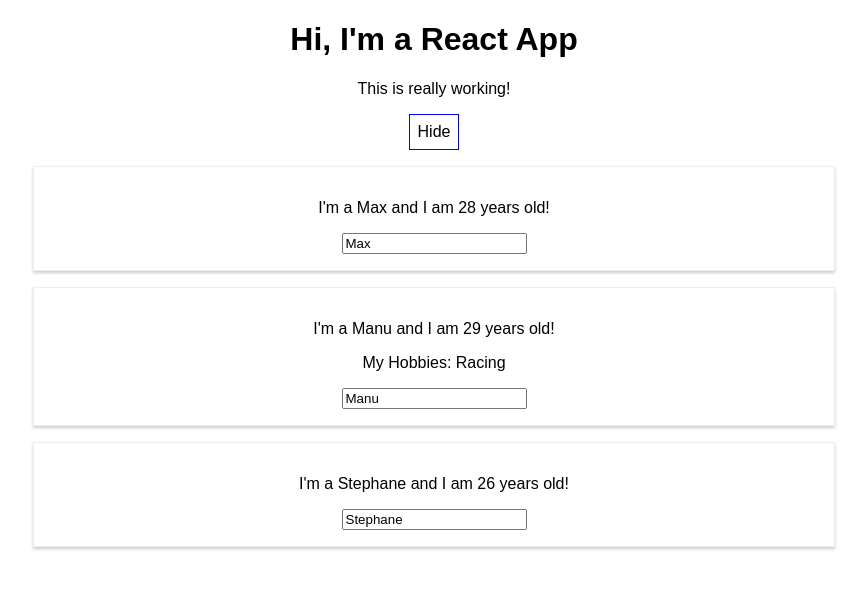
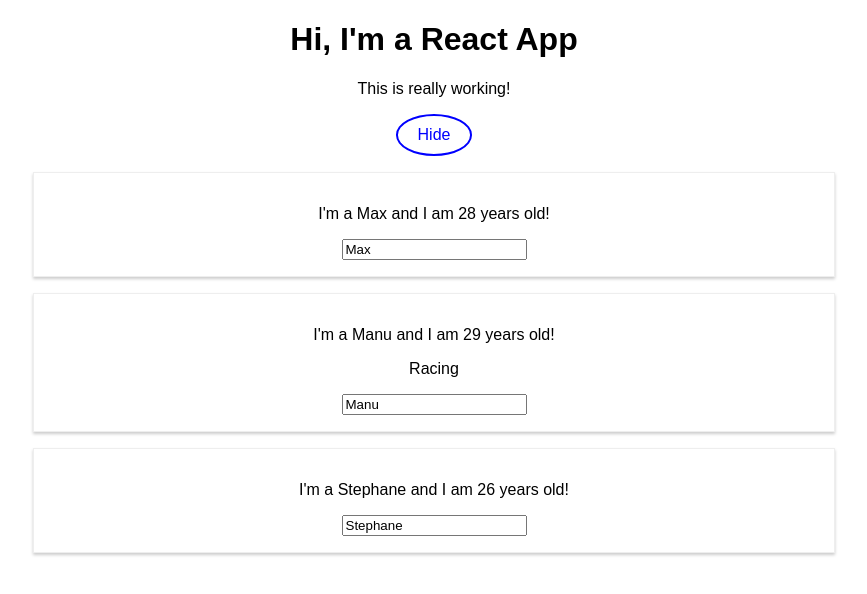
Before and after one commit to Anik7303/react-the-complete-guide, a React (Create React App) app: page / in a window 1280 px wide. Both pictures are taken after a click on the button "Show". Shown: the top 594 px of the page, without its empty margins (206-1073 px from the left). Built offline with nearby package versions, Linux system fonts and the light colour scheme.

Commit message:
before assignment

```diff
--- a/src/App.css
+++ b/src/App.css
@@ -1,3 +1,18 @@
 .App {
     text-align: center;
 }
+
+.btn {
+    background: white;
+    color: blue;
+}
+
+.btn:hover,
+.btn:active {
+    background: blue;
+    color: white;
+}
+
+.btn:focus {
+    outline: none;
+}
--- a/src/App.js
+++ b/src/App.js
@@ -6,32 +6,32 @@
 class App extends Component {
     state = {
         persons: [
-            { name: "Max", age: 28 },
-            { name: "Manu", age: 29, hobbies: ["Racing"] },
-            { name: "Stephane", age: 26 },
+            { id: "asdlf", name: "Max", age: 28 },
+            { id: "eghet", name: "Manu", age: 29, hobbies: ["Racing"] },
+            { id: "weqr3", name: "Stephane", age: 26 },
         ],
-        otherState: "some other state value",
         showPersons: false,
     };
 
-    switchStateHandler = (newName) => {
-        this.setState({
-            persons: [
-                { name: newName, age: 27 },
-                { name: "Manu", age: 29, hobbies: ["Racing"] },
-                { name: "Stephane", age: 26 },
-            ],
-        });
+    deletePersonHandler = (personIndex) => {
+        // const persons = this.state.persons.slice();
+        const persons = [...this.state.persons];
+        persons.splice(personIndex, 1);
+        this.setState({ persons: persons });
     };
 
-    changeNameHandler = (event) => {
-        if (event) {
+    changeNameHandler = (event, id) => {
+        if (event && id) {
+            const persons = [...this.state.persons].map((person) => {
+                const temp = { ...person };
+                // const temp = Object.assign({}, person);
+                if (temp.id === id) {
+                    temp.name = event.target.value;
+                }
+                return temp;
+            });
             this.setState({
-                persons: [
-                    { name: "Max", age: 28 },
-                    { name: event.target.value, age: 29 },
-                    { name: "Stephane", age: 26 },
-                ],
+                persons: persons,
             });
         }
     };
@@ -45,41 +45,52 @@
 
     render() {
         const style = {
-            backgroundColor: "white",
             font: "inherit",
-            border: "1px solid blue",
-            padding: "8px",
+            border: "2px solid blue",
+            padding: "10px 20px",
             cursor: "pointer",
+            borderRadius: "50%",
         };
+
+        let persons = null;
+        if (this.state.showPersons) {
+            persons = (
+                <div>
+                    {this.state.persons.map((person, index) => {
+                        return (
+                            <Person
+                                key={person.id}
+                                className="person"
+                                name={person.name}
+                                age={person.age}
+                                click={this.deletePersonHandler.bind(
+                                    null,
+                                    index
+                                )}
+                                changeName={(event) =>
+                                    this.changeNameHandler(event, person.id)
+                                }
+                            >
+                                {person.hobbies}
+                            </Person>
+                        );
+                    })}
+                </div>
+            );
+        }
 
         return (
             <div className="App">
                 <h1>Hi, I'm a React App</h1>
                 <p>This is really working!</p>
-                <button style={style} onClick={this.togglePersons}>
+                <button
+                    className="btn"
+                    style={style}
+                    onClick={this.togglePersons}
+                >
                     {this.state.showPersons ? "Hide" : "Show"}
                 </button>
-                {this.state.showPersons ? (
-                    <div>
-                        <Person
-                            className="person"
-                            name={this.state.persons[0].name}
-                            age={this.state.persons[0].age}
-                        />
-                        <Person
-                            name={this.state.persons[1].name}
-                            age={this.state.persons[1].age}
-                            click={() => this.switchStateHandler("Max!!")} // don't use this, this can be inefficient
-                            changeName={this.changeNameHandler}
-                        >
-                            My Hobbies: Racing
-                        </Person>
-                        <Person
-                            name={this.state.persons[2].name}
-                            age={this.state.persons[2].age}
-                        />
-                    </div>
-                ) : null}
+                {persons}
             </div>
         );
     }
@@ -88,48 +99,82 @@
 export default App;
 
 // const app = (props) => {
+//     const style = {
+//         font: "inherit",
+//         border: "2px solid blue",
+//         padding: "10px 20px",
+//         cursor: "pointer",
+//         borderRadius: "10px",
+//     };
+
 //     const [personsState, setPersonsState] = useState({
 //         persons: [
-//             { name: "Max", age: 28 },
-//             { name: "Manu", age: 29, hobbies: ["Racing"] },
-//             { name: "Stephane", age: 26 },
+//             { id: "asdlf", name: "Max", age: 28 },
+//             { id: "eghet", name: "Manu", age: 29, hobbies: ["Racing"] },
+//             { id: "weqr3", name: "Stephane", age: 26 },
 //         ],
+//         showPersons: false,
 //     });
 
-//     const [otherState, setOtherState] = useState("some other state");
-
-//     const switchNameHandler = () => {
+//     const deletePerson = (personIndex) => {
+//         const persons = personsState.persons.filter(
+//             (person, index) => index !== personIndex
+//         );
 //         setPersonsState({
-//             persons: [
-//                 { name: "Maximilian", age: 28 },
-//                 { name: "Manu", age: 29, hobbies: ["Racing"] },
-//                 { name: "Stephane", age: 27 },
-//             ],
+//             persons: persons,
+//             showPersons: personsState.showPersons,
 //         });
 //     };
 
-//     console.log(personsState, otherState);
+//     const changeNameHandler = (event, id) => {
+//         if (event && id) {
+//             const persons = personsState.persons.map((person) => {
+//                 const temp = { ...person };
+//                 if (temp.id === id) temp.name = event.target.value;
+//                 return temp;
+//             });
+//             setPersonsState({
+//                 persons: persons,
+//                 showPersons: personsState.showPersons,
+//             });
+//         }
+//     };
+
+//     const togglePersons = () => {
+//         const doesShow = personsState.showPersons;
+//         setPersonsState({
+//             persons: personsState.persons,
+//             showPersons: !doesShow,
+//         });
+//     };
+
+//     let persons = null;
+
+//     if (personsState.showPersons) {
+//         persons = personsState.persons.map((person, index) => {
+//             return (
+//                 <Person
+//                     key={person.id}
+//                     className="person"
+//                     name={person.name}
+//                     age={person.age}
+//                     click={deletePerson.bind(null, index)}
+//                     changeName={(event) => changeNameHandler(event, person.id)}
+//                 >
+//                     {person.hobbies}
+//                 </Person>
+//             );
+//         });
+//     }
 
 //     return (
 //         <div className="App">
 //             <h1>Hi, I'm a React App</h1>
 //             <p>This is really working!</p>
-//             <button onClick={switchNameHandler}>Switch Name</button>
-//             <Person
-//                 className="person"
-//                 name={personsState.persons[0].name}
-//                 age={personsState.persons[0].age}
-//             />
-//             <Person
-//                 name={personsState.persons[1].name}
-//                 age={personsState.persons[1].age}
-//             >
-//                 My Hobbies: Racing
-//             </Person>
-//             <Person
-//                 name={personsState.persons[2].name}
-//                 age={personsState.persons[2].age}
-//             />
+//             <button className="btn" style={style} onClick={togglePersons}>
+//                 Show Persons
+//             </button>
+//             {persons}
 //         </div>
 //     );
 // };
```
